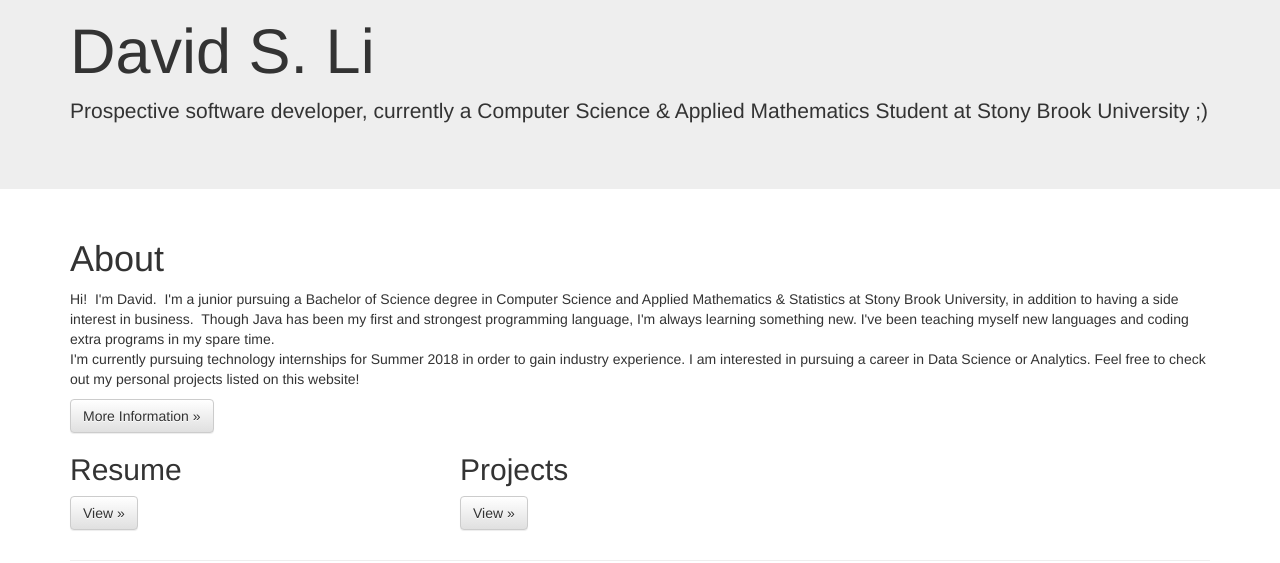
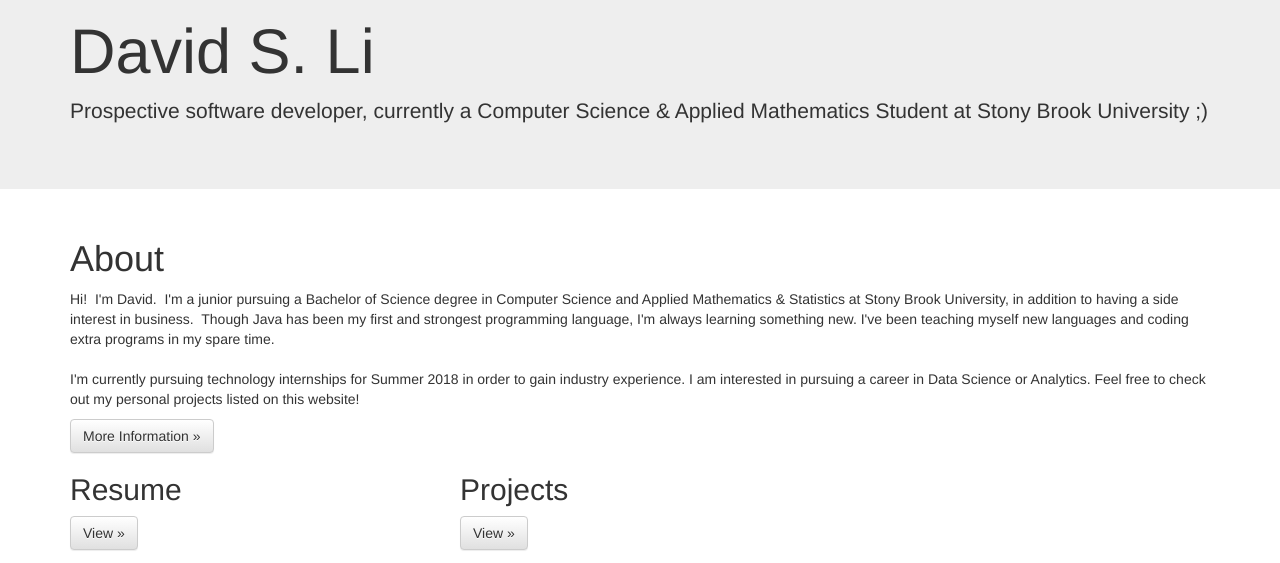
Before and after one commit to dsli208/Old-Website, a website: page public_html/index.html in a window 1280 px wide. Shown: the part 301-864 px from the top of the page. Drawn offline with nearby package versions, Linux system fonts and the light colour scheme.

Commit message:
Improving spacing in bio

```diff
--- a/public_html/index.html
+++ b/public_html/index.html
@@ -64,7 +64,7 @@
         <div class="container">
             <!-- Example row of columns -->
             <h1> About </h1>
-            <p> Hi!  I'm David.  I'm a junior pursuing a Bachelor of Science degree in Computer Science and Applied Mathematics & Statistics at Stony Brook University, in addition to having a side interest in business.  Though Java has been my first and strongest programming language, I'm always learning something new.  I've been teaching myself new languages and coding extra programs in my spare time. <br />
+            <p> Hi!  I'm David.  I'm a junior pursuing a Bachelor of Science degree in Computer Science and Applied Mathematics & Statistics at Stony Brook University, in addition to having a side interest in business.  Though Java has been my first and strongest programming language, I'm always learning something new.  I've been teaching myself new languages and coding extra programs in my spare time. <br /><br />
                 I'm currently pursuing technology internships for Summer 2018 in order to gain industry experience.  I am interested in pursuing a career in Data Science or Analytics.  Feel free to check out my personal projects listed on this website!</p>
 
             <a class="btn btn-default" href="about.html" role="button">More Information &raquo;</a>
```
